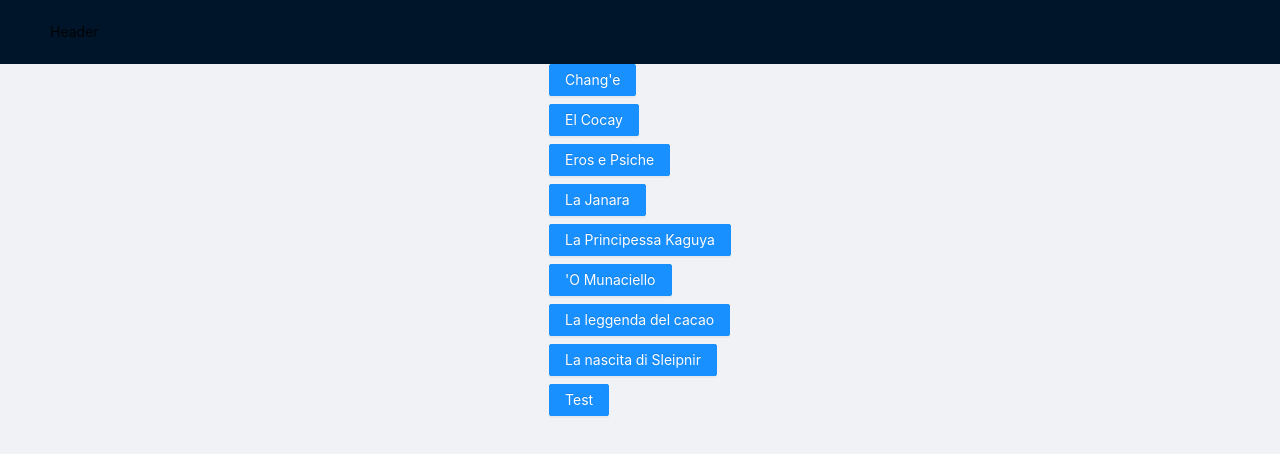
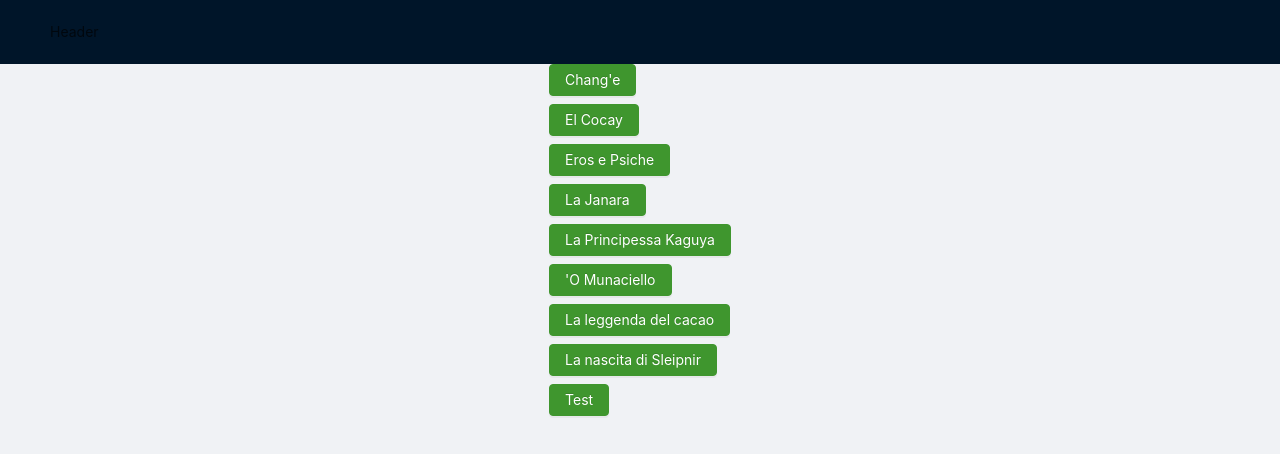
Before and after one commit to cyan0n/myth-quiz, a Next.js app: page / in a window 1280 px wide. Shown: the top 454 px of the page. Built offline with nearby package versions, Linux system fonts and the light colour scheme.

Commit message:
Added a lot of shit to make antd custom

```diff
--- /dev/null
+++ b/less/antd-custom.less
@@ -0,0 +1,15 @@
+@import "~antd/dist/antd.less";
+
+@primary-color: #3f962e; // primary color for all components
+@link-color: #1890ff; // link color
+@success-color: #52c41a; // success state color
+@warning-color: #faad14; // warning state color
+@error-color: #f5222d; // error state color
+@font-size-base: 14px; // major text font size
+@heading-color: rgba(0, 0, 0, 0.85); // heading text color
+@text-color: rgba(0, 0, 0, 0.65); // major text color
+@text-color-secondary: rgba(0, 0, 0, 0.45); // secondary text color
+@disabled-color: rgba(0, 0, 0, 0.25); // disable state color
+@border-radius-base: 4px; // major border radius
+@border-color-base: #d9d9d9; // major border color
+@box-shadow-base: 0 2px 8px rgba(0, 0, 0, 0.15); // major shadow for layers
--- /dev/null
+++ b/next.config.js
@@ -0,0 +1,26 @@
+const withSass = require("@zeit/next-sass");
+const withLess = require("@zeit/next-less");
+const withCSS = require("@zeit/next-css");
+
+const isProd = process.env.NODE_ENV === "production";
+
+// fix: prevents error when .less files are required by node
+if (typeof require !== "undefined") {
+  require.extensions[".less"] = (file) => {};
+}
+
+module.exports = withCSS({
+  webpack5: false,
+  cssModules: true,
+  cssLoaderOptions: {
+    importLoaders: 1,
+    localIdentName: "[local]___[hash:base64:5]",
+  },
+  ...withLess(
+    withSass({
+      lessLoaderOptions: {
+        javascriptEnabled: true,
+      },
+    }),
+  ),
+});
--- a/pages/_app.tsx
+++ b/pages/_app.tsx
@@ -1,6 +1,7 @@
-import "../styles/globals.css";
+// import "../styles/globals.css";
 import type { AppProps } from "next/app";
-import "antd/dist/antd.css";
+// import "antd/dist/antd.css";
+import "../less/antd-custom.less";
 
 function MyApp({ Component, pageProps }: AppProps) {
   return <Component {...pageProps} />;
--- a/postcss.config.js
+++ b/postcss.config.js
@@ -1,19 +1,19 @@
 module.exports = {
   plugins: [
-    "tailwindcss",
-    "postcss-flexbugs-fixes",
-    "postcss-nested",
-    [
-      "postcss-preset-env",
-      {
-        autoprefixer: {
-          flexbox: "no-2009",
-        },
-        stage: 3,
-        features: {
-          "custom-properties": false,
-        },
-      },
-    ],
+    // "tailwindcss",
+    // "postcss-flexbugs-fixes",
+    // "postcss-nested",
+    // [
+    //   "postcss-preset-env",
+    //   {
+    //     autoprefixer: {
+    //       flexbox: "no-2009",
+    //     },
+    //     stage: 3,
+    //     features: {
+    //       "custom-properties": false,
+    //     },
+    //   },
+    // ],
   ],
 };
--- a/tsconfig.json
+++ b/tsconfig.json
@@ -14,6 +14,6 @@
     "isolatedModules": true,
     "jsx": "preserve"
   },
-  "include": ["next-env.d.ts", "**/*.ts", "**/*.tsx"],
+  "include": ["next-env.d.ts", "**/*.ts", "**/*.tsx", "next.config.js"],
   "exclude": ["node_modules"]
 }
```
Also changed, not shown: package.json (+12 -2 lines), 1 other file (tests, documents, lock files or other folders).
